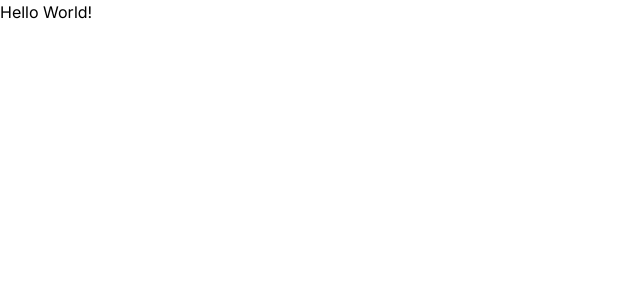
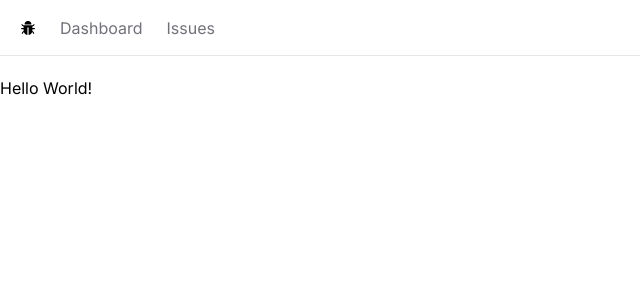
Before and after one commit to MasonGarrett/issue-tracker, a Next.js app: page / in a window 1280 px wide. Shown: the top 300 px of the page, without its empty margins (0-640 px from the left). Built offline with nearby package versions, Linux system fonts and the light colour scheme.

Commit message:
Build the navbar

```diff
--- /dev/null
+++ b/app/NavBar.tsx
@@ -0,0 +1,35 @@
+import Link from 'next/link';
+import { AiFillBug } from 'react-icons/ai';
+
+const NavBar = () => {
+    const links = [
+        {
+            label: 'Dashboard',
+            href: '/',
+        },
+        {
+            label: 'Issues',
+            href: '/issues',
+        },
+    ];
+    return (
+        <nav className="flex space-x-6 border-b mb-5 px-5 h-14 items-center">
+            <Link href="/">
+                <AiFillBug />
+            </Link>
+            <ul className="flex space-x-6">
+                {links.map((link) => (
+                    <Link
+                        key={link.href}
+                        className="text-zinc-500 hover:text-zinc-800 transition-colors"
+                        href={link.href}
+                    >
+                        {link.label}
+                    </Link>
+                ))}
+            </ul>
+        </nav>
+    );
+};
+
+export default NavBar;
--- a/app/layout.tsx
+++ b/app/layout.tsx
@@ -1,22 +1,26 @@
-import './globals.css'
-import type { Metadata } from 'next'
-import { Inter } from 'next/font/google'
+import type { Metadata } from 'next';
+import { Inter } from 'next/font/google';
+import NavBar from './NavBar';
+import './globals.css';
 
-const inter = Inter({ subsets: ['latin'] })
+const inter = Inter({ subsets: ['latin'] });
 
 export const metadata: Metadata = {
     title: 'Create Next App',
     description: 'Generated by create next app',
-}
+};
 
 export default function RootLayout({
     children,
 }: {
-  children: React.ReactNode
+    children: React.ReactNode;
 }) {
     return (
         <html lang="en">
-      <body className={inter.className}>{children}</body>
+            <body className={inter.className}>
+                <NavBar />
+                <main>{children}</main>
+            </body>
         </html>
-  )
+    );
 }
--- a/package.json
+++ b/package.json
@@ -19,6 +19,7 @@
     "postcss": "8.4.32",
     "react": "18.2.0",
     "react-dom": "18.2.0",
+    "react-icons": "^4.11.0",
     "tailwindcss": "3.4.0",
     "typescript": "5.3.3"
   }
```
Also changed, not shown: 1 other file (tests, documents, lock files or other folders). Lines whose indentation alone changed are shown as unchanged.
